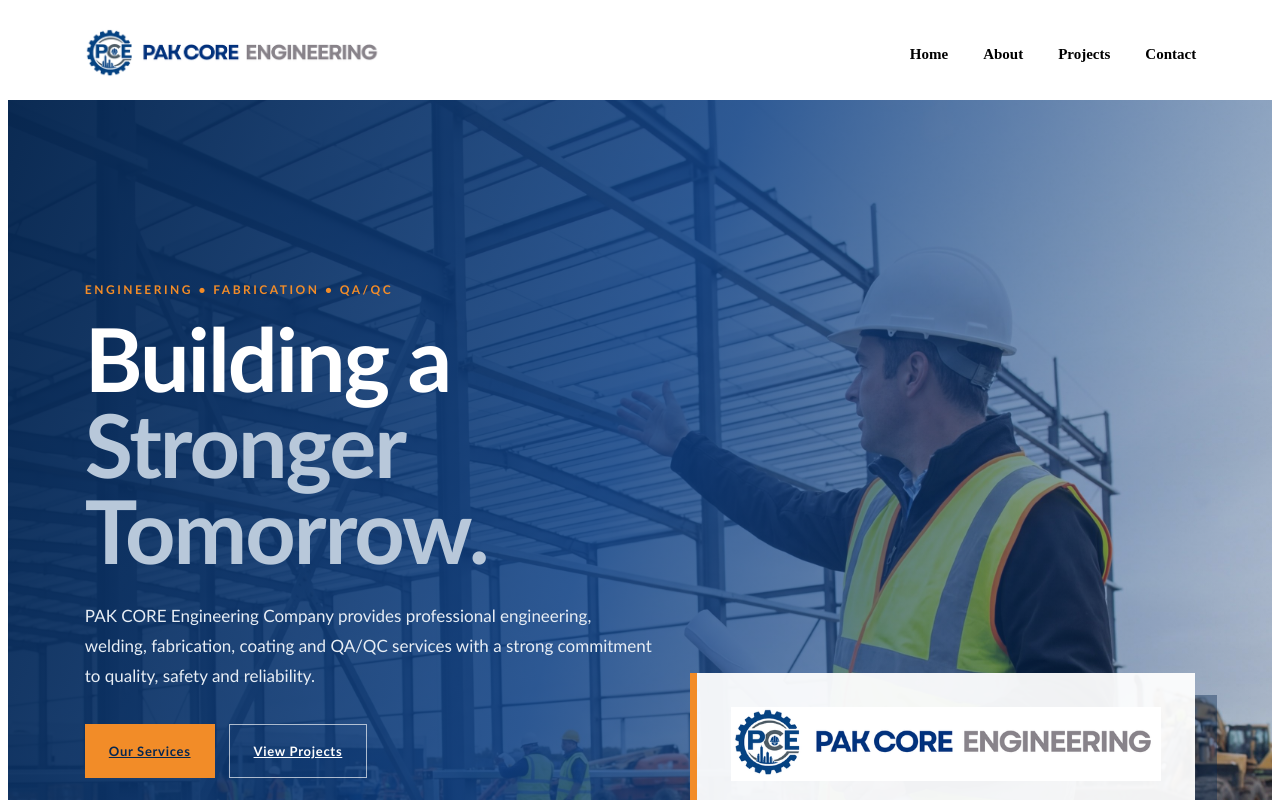
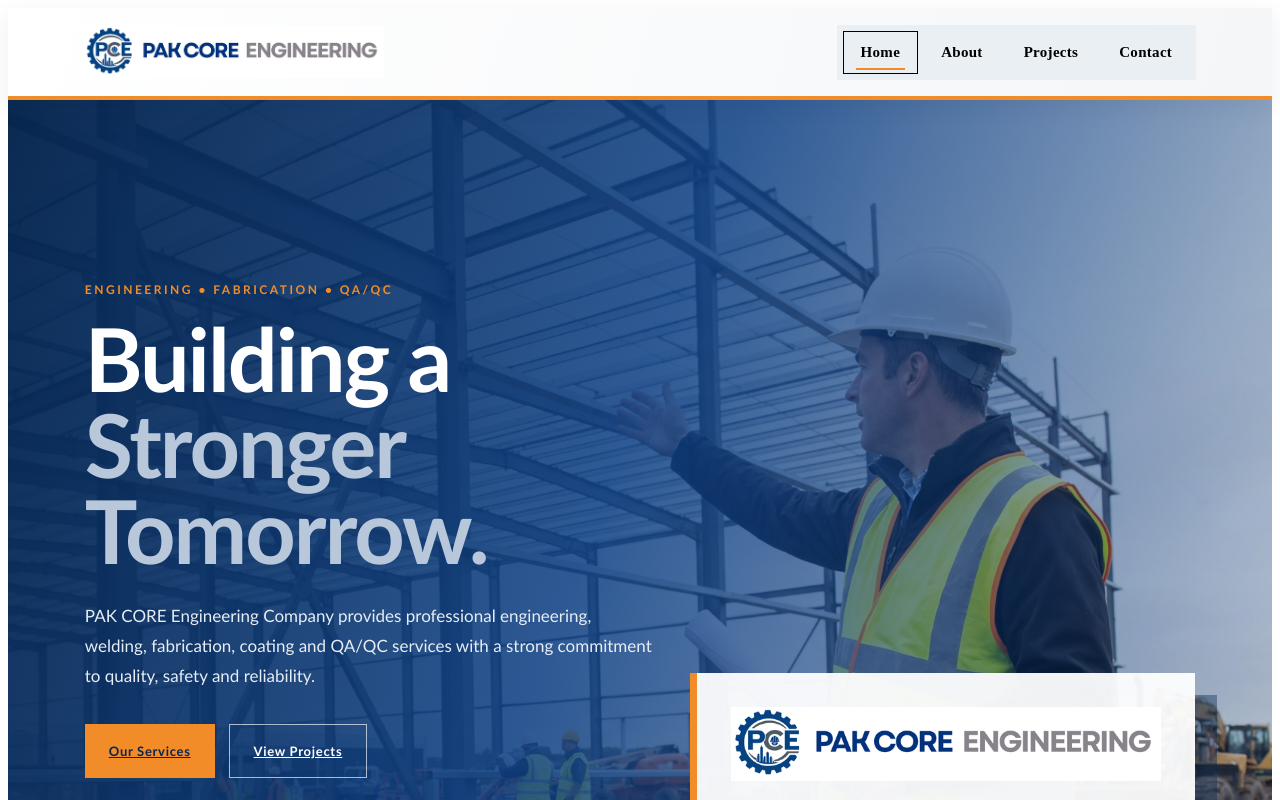
Before and after one commit to junaidcode07/pakCoreEngineering, an Angular app in the folder pak-core-engineering/: page / in a window 1280 px wide. Shown: the top 800 px of the page. Built offline with nearby package versions, Linux system fonts and the light colour scheme.

Commit message:
fixing header issues

```diff
--- a/pak-core-engineering/src/app/app.css
+++ b/pak-core-engineering/src/app/app.css
@@ -50,7 +50,7 @@
   width: 100%;
   min-height: 92px;
 
-  background: var(--white);
+  background: linear-gradient(105deg, #ffffff 0%, #f4f6f8 100%);
 
   display: flex;
   align-items: center;
@@ -58,7 +58,8 @@
 
   padding: 12px 6%;
 
-  border-bottom: 1px solid var(--border-gray);
+  border-bottom: 4px solid #f28c28;
+  box-shadow: 0 8px 22px rgba(6, 38, 79, .08);
 
   position: relative;
   z-index: 100;
@@ -90,23 +91,31 @@
 .main-nav {
   display: flex;
   align-items: center;
-  gap: 35px;
+  gap: 5px;
+  padding: 6px;
+  border: 1px solid var(--border-gray);
+  background: #e9eff3;
 }
 
 .main-nav a {
   color: var(--navy);
   font-size: 15px;
   font-weight: 700;
+  letter-spacing: .3px;
 
   position: relative;
 
-  padding: 10px 0;
+  padding: 12px 17px;
+  border: 1px solid transparent;
 
-  transition: 0.3s ease;
+  transition: color .2s ease, background .2s ease, border-color .2s ease, transform .2s ease;
 }
 
 .main-nav a:hover {
-  color: var(--azure-gray);
+  border-color: #f28c28;
+  background: var(--white);
+  color: #e47b18;
+  transform: translateY(-2px);
 }
 
 
@@ -117,24 +126,27 @@
 
   position: absolute;
 
-  left: 0;
-  bottom: 0;
+  left: 12px;
+  right: 12px;
+  bottom: 3px;
 
-  width: 0;
-  height: 3px;
+  width: auto;
+  height: 2px;
 
-  background: var(--azure-gray);
+  background: #f28c28;
 
-  transition: 0.3s ease;
+  opacity: 0;
+  transition: opacity .2s ease;
 }
 
-.main-nav a:hover::after,
 .main-nav a.active::after {
-  width: 100%;
+  opacity: 1;
 }
 
 .main-nav a.active {
-  color: var(--azure-gray);
+  border-color: var(--navy);
+  background: var(--navy);
+  color: var(--white);
 }
 
 
@@ -356,7 +368,8 @@
   }
 
   .main-nav {
-    gap: 22px;
+    gap: 4px;
+    padding: 5px;
   }
 
   .footer-main {
@@ -393,12 +406,13 @@
 
     justify-content: center;
 
-    gap: 20px;
+    gap: 4px;
 
     flex-wrap: wrap;
   }
 
   .main-nav a {
+    padding: 10px 13px;
     font-size: 14px;
   }
 
```
